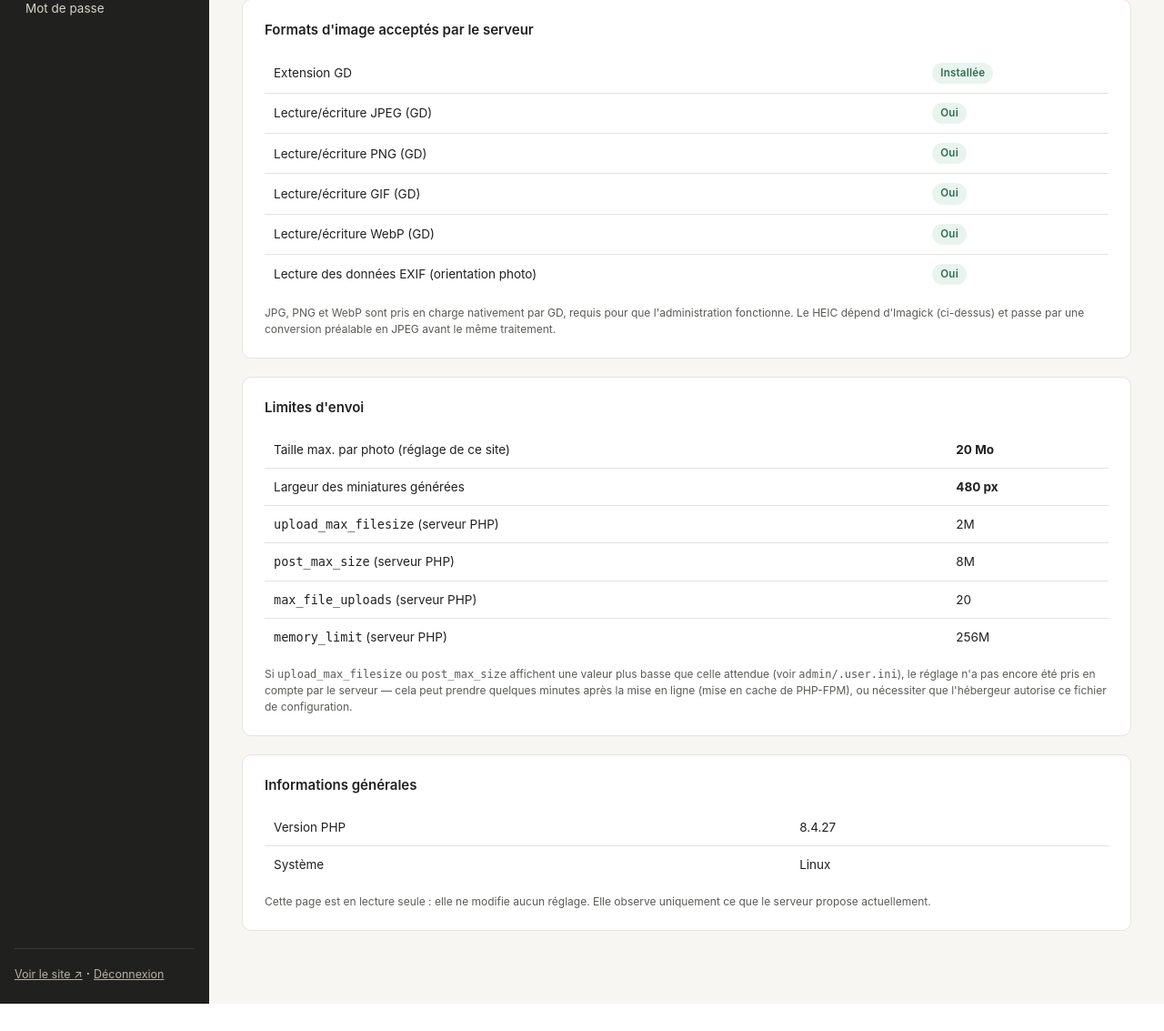
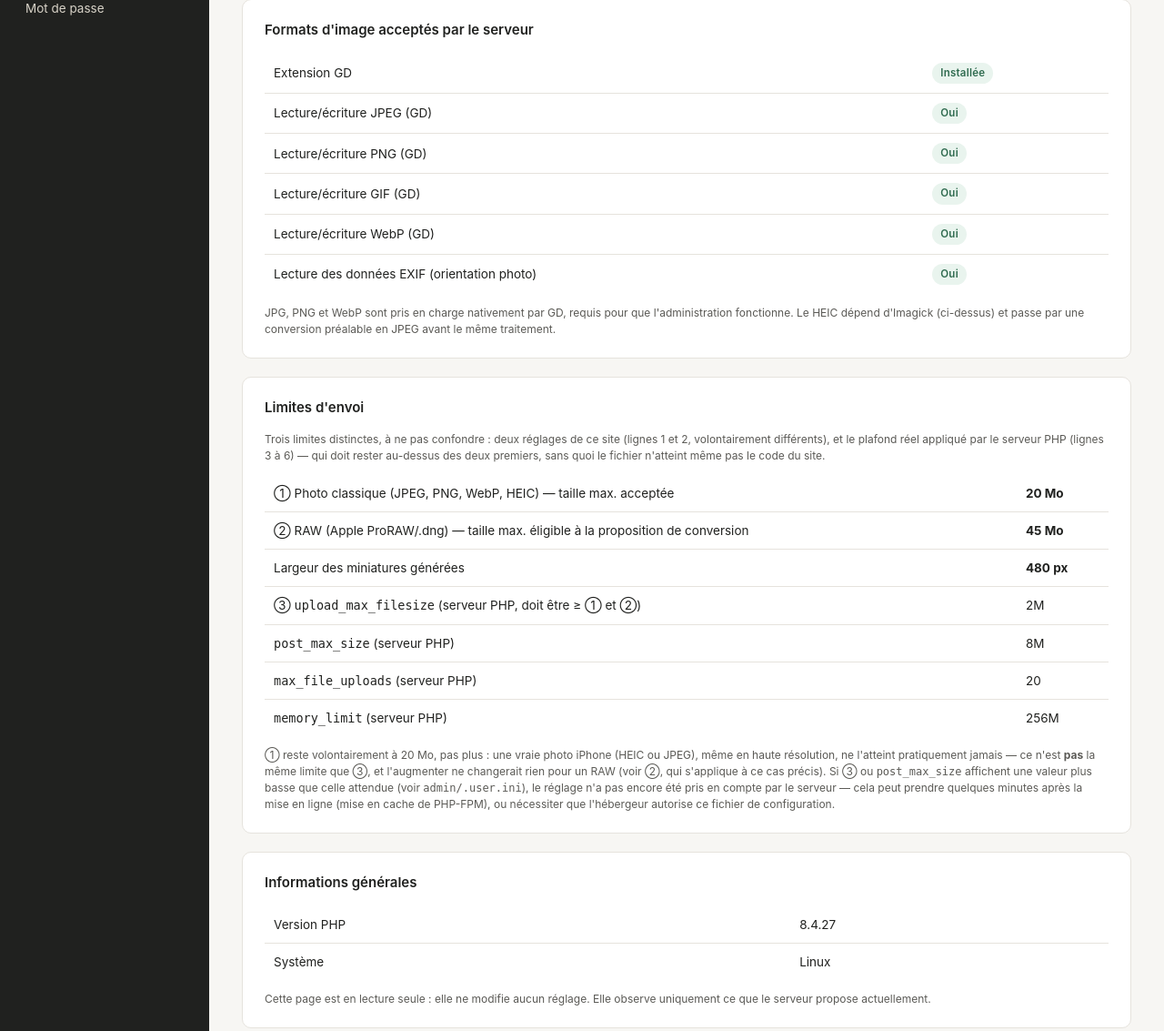
Before and after one commit to matiereetnuance-creator/e-web-matiere-et-naunce-, a PHP site: page /admin/diagnostic.php in a window 1280 px wide. Shown: the part 436-1569 px from the top of the page at 91% size. Before the commit the page ends 1539 px from the top, so only its background shows below. Run offline with PHP 8.4, Linux system fonts and the light colour scheme; the visitor is signed in with stand-in values (Sample User, id 1).

Commit message:
Clarifie les limites d'envoi affichées sur le diagnostic serveur
Aucun bug : les 20 Mo (limite photo classique), 45 Mo (seuil de
proposition de conversion RAW) et upload_max_filesize (limite PHP,
50 Mo) sont trois valeurs distinctes et intentionnellement différentes,
déjà utilisées correctement partout dans le code (vérifié). Mais leur
affichage groupé sans distinction claire prêtait à confusion, laissant
penser que le passage à 50 Mo aurait dû faire changer le 20 Mo affiché.

Le tableau « Limites d'envoi » numérote désormais explicitement les
trois valeurs (①②③), explique pourquoi ① reste volontairement à 20 Mo
indépendamment de ③, et ajoute ② (RAW, 45 Mo) qui n'apparaissait
auparavant que dans un paragraphe, pas dans le tableau.

Co-Authored-By: Claude Sonnet 5 <noreply@anthropic.com>
Claude-Session: https://claude.ai/code/session_01CkLGohgx4ESxZTbPKQyGEr

```diff
--- a/public/admin/diagnostic.php
+++ b/public/admin/diagnostic.php
@@ -118,15 +118,20 @@ require __DIR__ . '/includes/header.php';
 
 <div class="card">
   <h2>Limites d'envoi</h2>
+  <p class="help" style="margin-top:0">Trois limites distinctes, à ne pas confondre : deux réglages de ce site (lignes 1 et 2, volontairement différents), et le plafond réel appliqué par le serveur PHP (lignes 3 à 6) — qui doit rester au-dessus des deux premiers, sans quoi le fichier n'atteint même pas le code du site.</p>
   <table>
-    <tr><td>Taille max. par photo (réglage de ce site)</td><td><strong><?= $appMaxMb ?> Mo</strong></td></tr>
+    <tr><td>① Photo classique (JPEG, PNG, WebP, HEIC) — taille max. acceptée</td><td><strong><?= $appMaxMb ?> Mo</strong></td></tr>
+    <tr><td>② RAW (Apple ProRAW/.dng) — taille max. éligible à la proposition de conversion</td><td><strong><?= (int) (MN_RAW_CONVERT_MAX_BYTES / 1024 / 1024) ?> Mo</strong></td></tr>
     <tr><td>Largeur des miniatures générées</td><td><strong><?= $thumbWidth ?> px</strong></td></tr>
-    <tr><td><code>upload_max_filesize</code> (serveur PHP)</td><td><?= htmlspecialchars($phpUploadMax) ?></td></tr>
+    <tr><td>③ <code>upload_max_filesize</code> (serveur PHP, doit être ≥ ① et ②)</td><td><?= htmlspecialchars($phpUploadMax) ?></td></tr>
     <tr><td><code>post_max_size</code> (serveur PHP)</td><td><?= htmlspecialchars($phpPostMax) ?></td></tr>
     <tr><td><code>max_file_uploads</code> (serveur PHP)</td><td><?= htmlspecialchars((string) $phpMaxFiles) ?></td></tr>
     <tr><td><code>memory_limit</code> (serveur PHP)</td><td><?= htmlspecialchars((string) $phpMemoryLimit) ?></td></tr>
   </table>
-  <div class="help" style="margin-top:12px">Si <code>upload_max_filesize</code> ou <code>post_max_size</code> affichent une valeur plus basse que celle attendue (voir <code>admin/.user.ini</code>), le réglage n'a pas encore été pris en compte par le serveur — cela peut prendre quelques minutes après la mise en ligne (mise en cache de PHP-FPM), ou nécessiter que l'hébergeur autorise ce fichier de configuration.</div>
+  <div class="help" style="margin-top:12px">
+    ① reste volontairement à 20 Mo, pas plus : une vraie photo iPhone (HEIC ou JPEG), même en haute résolution, ne l'atteint pratiquement jamais — ce n'est <strong>pas</strong> la même limite que ③, et l'augmenter ne changerait rien pour un RAW (voir ②, qui s'applique à ce cas précis).
+    Si ③ ou <code>post_max_size</code> affichent une valeur plus basse que celle attendue (voir <code>admin/.user.ini</code>), le réglage n'a pas encore été pris en compte par le serveur — cela peut prendre quelques minutes après la mise en ligne (mise en cache de PHP-FPM), ou nécessiter que l'hébergeur autorise ce fichier de configuration.
+  </div>
 </div>
 
 <div class="card">
```
